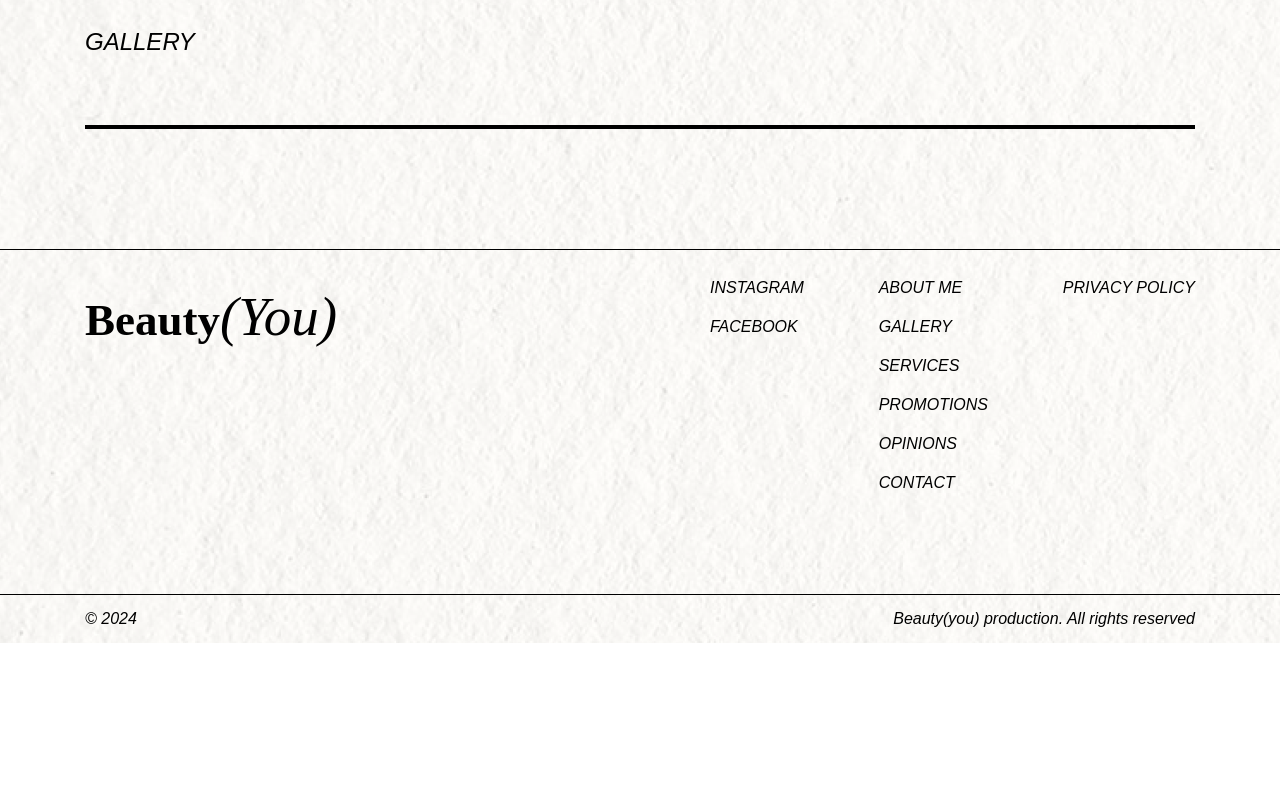
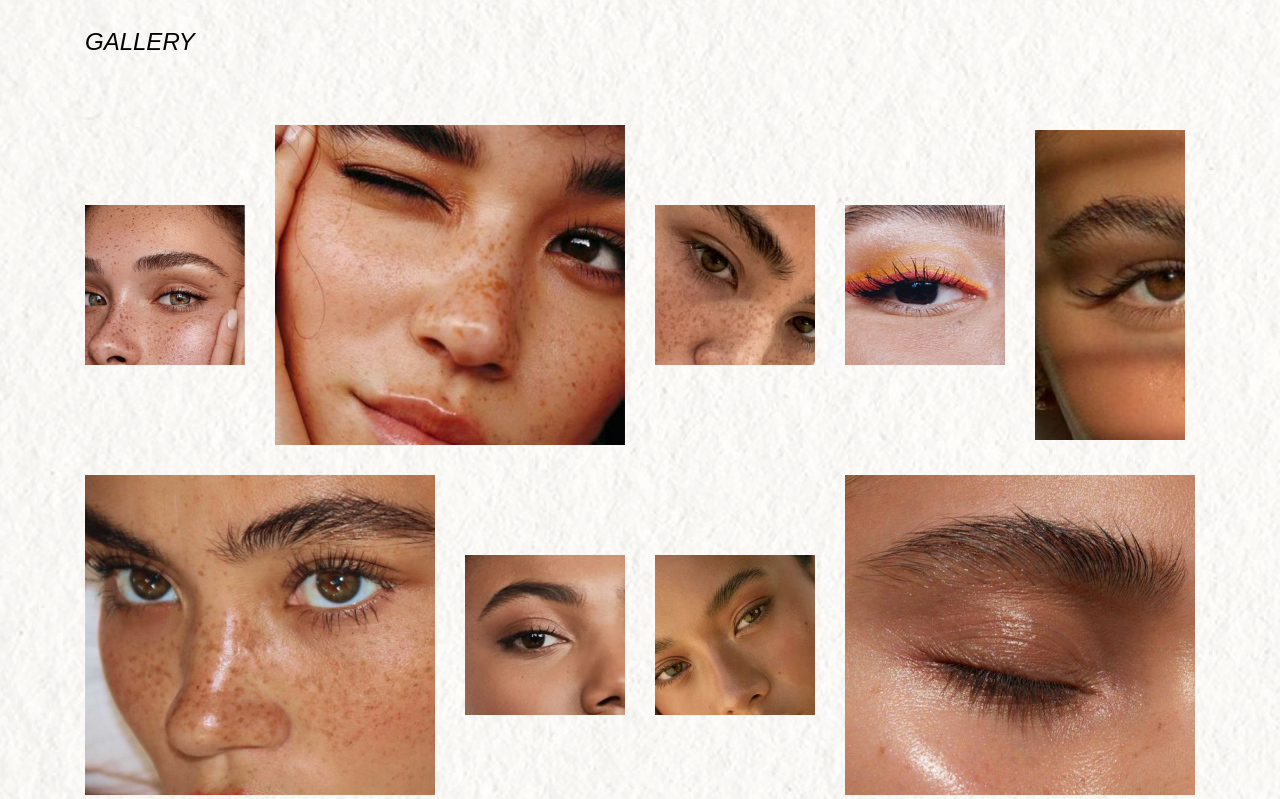
Before and after one commit to nestor1760/beautyYou, a Next.js app: page / in a window 1280 px wide. Shown: the part 2100-2899 px from the top of the page. Before the commit the page ends 2743 px from the top, so only its background shows below. Built offline with nearby package versions, Linux system fonts and the light colour scheme; a web font is replaced by a local one.

Commit message:
add: gallery image to component

```diff
--- a/app/components/Header.tsx
+++ b/app/components/Header.tsx
@@ -23,11 +23,10 @@ const Header = () => {
         top-0
         fontRasa
         z-10
-        bg-transparent
         duration-300
         ${(visible)
-          ? 'text-whiteColor border-none w-full max-w-[1110px] px-0'
-          : `text-blackColor border-b border-blackColor bg-[url('../../public/background_media/background_general.png')] w-screen px-[10%]`
+          ? 'text-whiteColor border-none w-full max-w-[1110px] px-auto bg-transparent'
+          : `text-blackColor border-b border-blackColor bg-[url('../../public/background_media/background_general.png')] backdrop-blur-md w-screen px-[15%]`
         }
       `}>
       <Logo
--- /dev/null
+++ b/app/data/galleryData.ts
@@ -0,0 +1,67 @@
+import { IGalleryData, ISocialData } from "../types/types"
+
+export const galleryData: IGalleryData[] = [
+  {
+    id: 1,
+    name: 'gallery-image-01',
+    path: '/gallery_media/gallery-image-01.png',
+    width: 160,
+    height: 160,
+  },
+  {
+    id: 2,
+    name: 'gallery-image-02',
+    path: '/gallery_media/gallery-image-02.png',
+    width: 350,
+    height: 320,
+  },
+  {
+    id: 3,
+    name: 'gallery-image-03',
+    path: '/gallery_media/gallery-image-03.png',
+    width: 160,
+    height: 160,
+  },
+  {
+    id: 4,
+    name: 'gallery-image-04',
+    path: '/gallery_media/gallery-image-04.png',
+    width: 160,
+    height: 160,
+  },
+  {
+    id: 5,
+    name: 'gallery-image-05',
+    path: '/gallery_media/gallery-image-05.png',
+    width: 150,
+    height: 320,
+  },
+  {
+    id: 6,
+    name: 'gallery-image-06',
+    path: '/gallery_media/gallery-image-06.png',
+    width: 350,
+    height: 320,
+  },
+  {
+    id: 7,
+    name: 'gallery-image-07',
+    path: '/gallery_media/gallery-image-07.png',
+    width: 160,
+    height: 160,
+  },
+  {
+    id: 8,
+    name: 'gallery-image-08',
+    path: '/gallery_media/gallery-image-08.png',
+    width: 160,
+    height: 160,
+  },
+  {
+    id: 9,
+    name: 'gallery-image-09',
+    path: '/gallery_media/gallery-image-09.png',
+    width: 350,
+    height: 320,
+  },
+]
--- a/app/pages/GalleryPart.tsx
+++ b/app/pages/GalleryPart.tsx
@@ -1,57 +1,25 @@
 import React from 'react'
 import NavigationItem from '../shared/NavigationItem'
 
-// import Image from 'next/image'
+import Image from 'next/image'
+import { galleryData } from '../data/galleryData'
 
 const GalleryPart = () => {
-
-  // const galleryData = [
-  //   {
-  //     id: 1,
-  //     path: '/gallery_media/gallery-image-01.png'
-  //   },
-  //   {
-  //     id: 2,
-  //     path: '/gallery_media/gallery-image-02.png'
-  //   },
-  //   {
-  //     id: 3,
-  //     path: '/gallery_media/gallery-image-03.png'
-  //   },
-  //   {
-  //     id: 4,
-  //     path: '/gallery_media/gallery-image-04.png'
-  //   },
-  //   {
-  //     id: 5,
-  //     path: '/gallery_media/gallery-image-05.png'
-  //   },
-  //   {
-  //     id: 6,
-  //     path: '/gallery_media/gallery-image-06.png'
-  //   },
-  //   {
-  //     id: 7,
-  //     path: '/gallery_media/gallery-image-07.png'
-  //   },
-  //   {
-  //     id: 8,
-  //     path: '/gallery_media/gallery-image-08.png'
-  //   },
-  //   {
-  //     id: 9,
-  //     path: '/gallery_media/gallery-image-09.png'
-  //   },
-  // ]
 
   return (
     <section id='gallery' className='flex flex-col items-start justify-between w-full max-w-[1110px] mx-auto'>
       <NavigationItem label='gallery' />
-      <div className='w-full border-solid border-[2px] border-black mt-[65px] mb-[120px] flex flex-grow flex-wrap'>
-        {/* {galleryData.map(photo =>
-          <Image src={photo.path} width={160} height={160} key={photo.id} alt={`photo-${photo.id}`} />
-
-        )} */}
+      <div className='mt-[65px] mb-[120px] flex items-center justify-start flex-wrap gap-[30px]'>
+        {galleryData.map(photo =>
+          <Image
+            src={photo.path}
+            width={photo.width}
+            height={photo.height}
+            key={photo.id}
+            alt={`photo-${photo.id}`}
+            className=''
+          />
+        )}
       </div>
     </section>
   )
```
Also changed, not shown: app/types/types.ts (+9 -0 lines).
